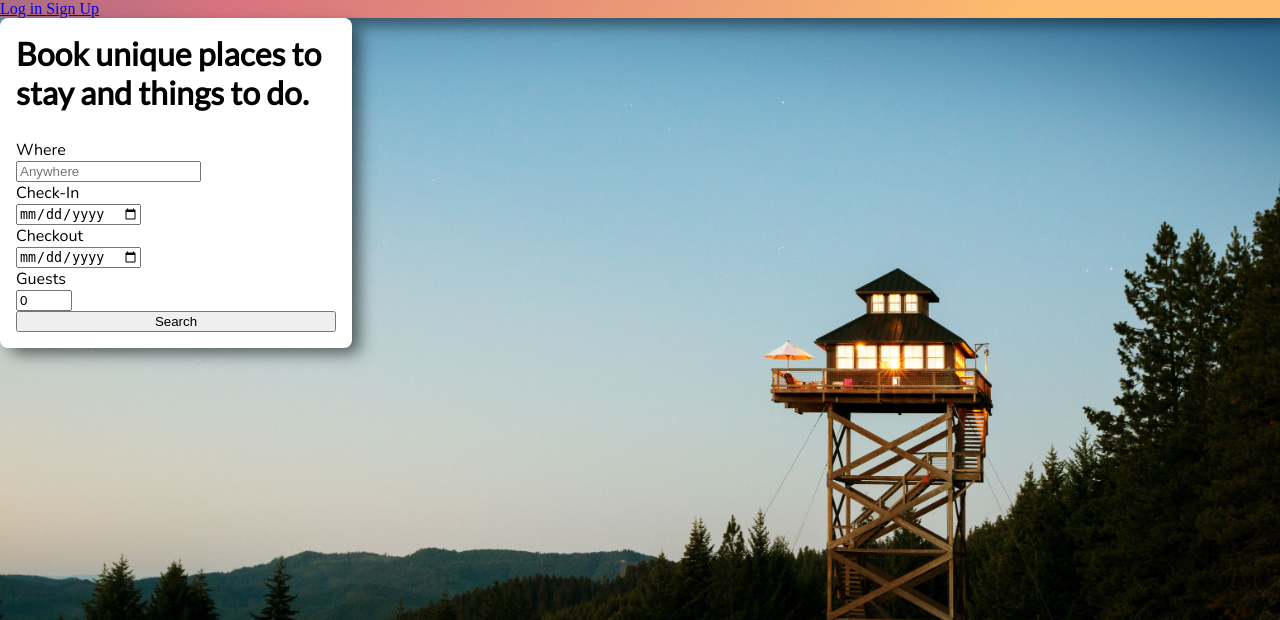
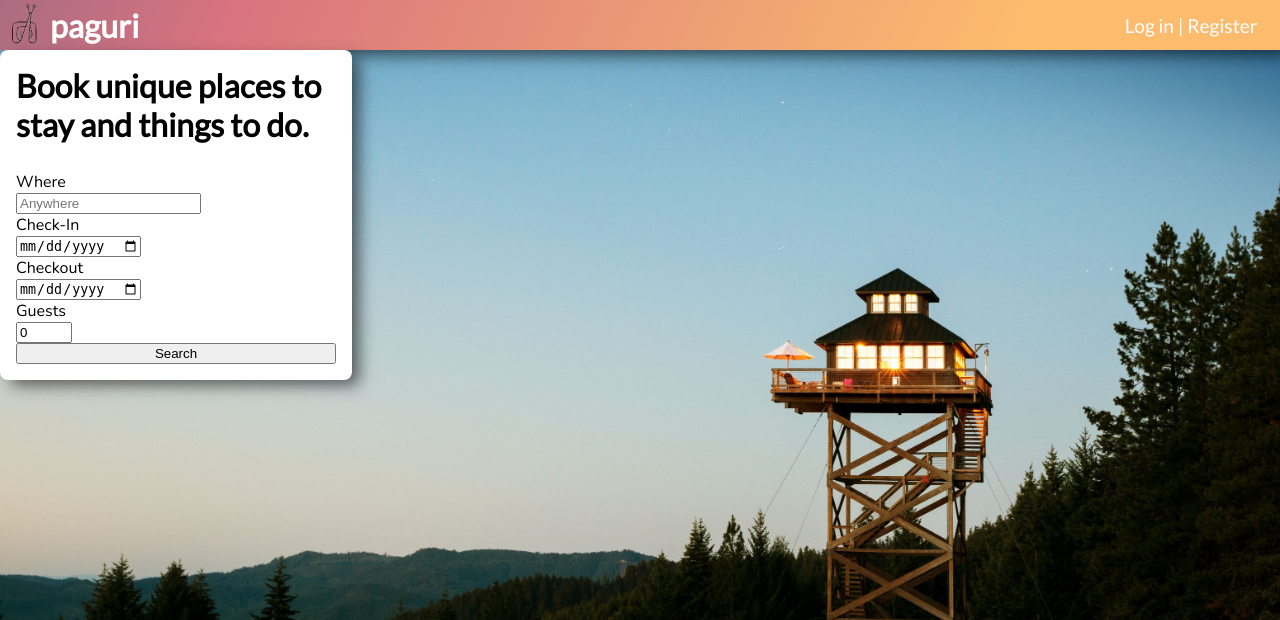
Before and after one commit to daviddias99/paguri-feup-ltw, a PHP site: page /front_page.html in a window 1280 px wide. Shown: the top 620 px of the page. Run offline with PHP 8.4, Linux system fonts and the light colour scheme; some libraries are stand-ins or nearby versions.

Commit message:
Home page bar

```diff
--- a/css/front_page.css
+++ b/css/front_page.css
@@ -13,6 +13,7 @@ html{
 
 body{
     margin: 0;
+    font-family: 'Lato', sans-serif;
 }
 
 body > header {
@@ -22,8 +23,40 @@ body > header {
     background: linear-gradient(114deg, rgba(171,108,130,1) 0%, rgba(216,115,127,1) 18%, rgba(252,187,109,1) 79%);
 
     box-shadow: 9px 7px 16px -2px rgba(0,0,0,0.58);
+    display: flex;
+    flex-direction: row;
+    justify-content: space-between;
+    align-items: center;
+
+    padding-right: 1.4em;
 }
 
+body > header a {
+    color: white;
+    text-decoration: none;
+
+}
+
+#logo {
+    display: flex;
+    flex-direction: row;
+    justify-content: space-between;
+    align-items: center;
+}
+
+#logo p {
+    margin: 0em;
+    font-size: 2em;
+    font-weight: bold;
+}
+
+#signup {
+    font-size: 1.2em;
+}
+
+#signup a:first-child:after {
+    content: '|';
+}
 
 #search_box{
     margin: auto, 4em, auto, 0em;
@@ -39,7 +72,6 @@ body > header {
 #search_box h1 {
 
     display: inline-block;
-    font-family: 'Lato', sans-serif;
     font-size: 2em;
     margin-top: 0em;
 
--- a/front_page.html
+++ b/front_page.html
@@ -13,15 +13,18 @@
 <body>
 
     <header>
-        <a href="main_page.html">
-            <!-- <img src="resources/logo_tmp.png"> -->
+        <a href="main_page.html" id="logo" >
+            <img src="resources/logo_tmp.png" height="50" width="50">
+            <p>paguri</p>
         </a>
-        <a href="main_page.html">
-            Log in
-        </a>
-        <a href="main_page.html">
-            Sign Up
-        </a>
+        <section id="signup">
+            <a href="main_page.html">
+                Log in
+            </a>
+            <a href="main_page.html">
+                Register
+            </a>
+        </section>
     </header>
 
     <section id="search_box">
```
